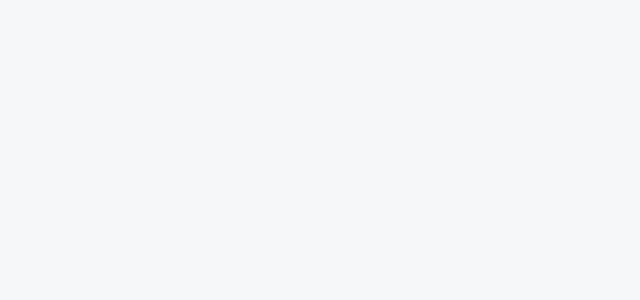
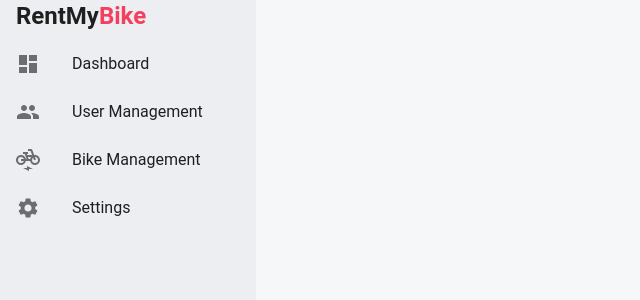
Before and after one commit to AbuBokorprog/bike-rental-service-client, a React (Vite) app: page /dashboard in a window 1280 px wide. Before the commit this address had no page. Shown: the top 300 px of the page, without its empty margins (0-640 px from the left). Built offline with nearby package versions, Linux system fonts and the light colour scheme.

Commit message:
dashboard 's sidebar created.

```diff
--- /dev/null
+++ b/src/component/dashboard/Sidebar.tsx
@@ -0,0 +1,227 @@
+import React from "react";
+import { useState } from "react";
+import {
+  Collapse,
+  Drawer,
+  IconButton,
+  List,
+  ListItem,
+  ListItemIcon,
+  ListItemText,
+} from "@mui/material";
+import {
+  Menu as MenuIcon,
+  Home as HomeIcon,
+  Dashboard as DashboardIcon,
+  Settings as SettingsIcon,
+  People as PeopleIcon,
+} from "@mui/icons-material";
+import ElectricBikeIcon from "@mui/icons-material/ElectricBike";
+import { AiOutlineClose } from "react-icons/ai";
+import { Link } from "react-router-dom";
+
+// const userItems = [
+//   { text: "Home", icon: <HomeIcon />, path: "/" },
+//   { text: "Dashboard", icon: <DashboardIcon />, path: "/dashboard" },
+//   {
+//     text: "User Management",
+//     icon: <PeopleIcon />,
+//     children: [
+//       { text: "All Users", icon: <PeopleIcon />, path: "/dashboard/users" },
+//       { text: "Roles", icon: <PeopleIcon />, path: "/dashboard/roles" },
+//     ],
+//   },
+//   { text: "Settings", icon: <SettingsIcon />, path: "/settings" },
+// ];
+
+const adminMenuItems = [
+  { text: "Dashboard", icon: <DashboardIcon />, path: "/dashboard/admin" },
+  {
+    text: "User Management",
+    icon: <PeopleIcon />,
+    children: [
+      {
+        text: "All Users",
+        icon: <PeopleIcon />,
+        path: "/dashboard/admin/users",
+      },
+      { text: "Roles", icon: <PeopleIcon />, path: "/dashboard/admin/roles" },
+    ],
+  },
+  {
+    text: "Bike Management",
+    icon: <ElectricBikeIcon />,
+    children: [
+      {
+        text: "All Bikes",
+        icon: <PeopleIcon />,
+        path: "/dashboard/admin/bikes",
+      },
+      {
+        text: "Add Bike",
+        icon: <PeopleIcon />,
+        path: "/dashboard/admin/add-user",
+      },
+    ],
+  },
+  { text: "Settings", icon: <SettingsIcon />, path: "/settings" },
+];
+
+export const Sidebar: React.FC = () => {
+  const [open, setOpen] = useState<boolean>(false);
+  const [parentItem, setParentItems] = useState();
+
+  const toggleSidebar = () => {
+    setOpen(!open);
+  };
+
+  const toggleSubMenu = (text: string) => {
+    setParentItems((prev) => ({ ...prev, [text]: !prev[text] }));
+  };
+
+  return (
+    <>
+      {/* Mobile View Menu Button */}
+      <div className="block lg:hidden bg-secondary-100 w-full">
+        <IconButton className="absolute left-4 z-50" onClick={toggleSidebar}>
+          <MenuIcon />
+        </IconButton>
+      </div>
+
+      {/* Drawer/Sidebar */}
+      <Drawer
+        anchor="left"
+        open={open}
+        onClose={toggleSidebar}
+        variant="temporary"
+        className="lg:hidden"
+        classes={{
+          paper: "w-64 bg-gray-900 text-white",
+        }}
+      >
+        <div className="flex items-center justify-between px-4 py-2">
+          <h1 className="text-xl font-bold">
+            {" "}
+            RentMy<span className="text-primary-500">Bike</span>
+          </h1>
+          <IconButton onClick={toggleSidebar}>
+            <AiOutlineClose className="text-white" />
+          </IconButton>
+        </div>
+        <List className="mt-4">
+          {adminMenuItems.map((item, index) => (
+            <div key={item.text}>
+              {!item.children ? (
+                <Link to={item.path}>
+                  <ListItem button key={index} className="hover:bg-gray-700">
+                    <ListItemIcon className="text-white">
+                      {item.icon}
+                    </ListItemIcon>
+                    <ListItemText primary={item.text} />
+                  </ListItem>
+                </Link>
+              ) : (
+                <div>
+                  <div
+                    onClick={() => toggleSubMenu(item.text)}
+                    className="menu-item"
+                  >
+                    <ListItem button key={index} className="hover:bg-gray-700">
+                      <ListItemIcon className="text-white">
+                        {item.icon}
+                      </ListItemIcon>
+                      <ListItemText primary={item.text} />
+                    </ListItem>
+                  </div>
+                  <Collapse
+                    in={parentItem && parentItem[item?.text]}
+                    timeout="auto"
+                    unmountOnExit
+                  >
+                    <div className="pl-4">
+                      {item.children.map((subItem, index) => (
+                        <Link to={subItem.path} key={index}>
+                          <ListItem
+                            button
+                            key={index}
+                            className="hover:bg-gray-700"
+                          >
+                            <ListItemIcon className="text-white">
+                              {subItem.icon}
+                            </ListItemIcon>
+                            <ListItemText primary={subItem.text} />
+                          </ListItem>
+                        </Link>
+                      ))}
+                    </div>
+                  </Collapse>
+                </div>
+              )}
+            </div>
+          ))}
+        </List>
+      </Drawer>
+
+      {/* Desktop Sidebar */}
+      <div className="hidden lg:flex bg-secondary-100 flex-col w-64 h-screen dark:bg-gray-900 dark:text-white fixed">
+        <div className="px-4">
+          <h1 className="text-2xl font-bold">
+            RentMy<span className="text-primary-500">Bike</span>
+          </h1>
+        </div>
+        <List className="mt-4">
+          {adminMenuItems.map((item, index) => (
+            <div key={item.text}>
+              {!item.children ? (
+                <Link to={item.path}>
+                  <ListItem button key={index} className="hover:bg-gray-700">
+                    <ListItemIcon className="text-white">
+                      {item.icon}
+                    </ListItemIcon>
+                    <ListItemText primary={item.text} />
+                  </ListItem>
+                </Link>
+              ) : (
+                <div>
+                  <div
+                    onClick={() => toggleSubMenu(item.text)}
+                    className="menu-item"
+                  >
+                    <ListItem button key={index} className="hover:bg-gray-700">
+                      <ListItemIcon className="text-white">
+                        {item.icon}
+                      </ListItemIcon>
+                      <ListItemText primary={item.text} />
+                    </ListItem>
+                  </div>
+                  <Collapse
+                    in={parentItem && parentItem[item?.text]}
+                    timeout="auto"
+                    unmountOnExit
+                  >
+                    <div className="pl-4">
+                      {item.children.map((subItem, index) => (
+                        <Link to={subItem.path} key={index}>
+                          <ListItem
+                            button
+                            key={index}
+                            className="hover:bg-gray-700"
+                          >
+                            <ListItemIcon className="text-white">
+                              {subItem.icon}
+                            </ListItemIcon>
+                            <ListItemText primary={subItem.text} />
+                          </ListItem>
+                        </Link>
+                      ))}
+                    </div>
+                  </Collapse>
+                </div>
+              )}
+            </div>
+          ))}
+        </List>
+      </div>
+    </>
+  );
+};
--- a/src/component/header-footer/Navbar.tsx
+++ b/src/component/header-footer/Navbar.tsx
@@ -1,5 +1,6 @@
 import React, { useState, useRef, useEffect } from "react";
 import MenuSidebar from "./MenuSidebar";
+import { Link } from "react-router-dom";
 
 const Navbar = () => {
   const [isOpenDashboard, setIsOpenDashboard] = useState(false);
@@ -29,12 +30,14 @@ const Navbar = () => {
     { name: "Contact", href: "#", current: false },
   ];
 
+  const secondaryItems = [{ name: "Dashboard", href: "/dashboard/admin" }];
+
   return (
     <div>
       <nav className="bg-white border-secondary-200 dark:bg-secondary-900 fixed top-0 right-0 left-0 z-50">
         <div className="container flex flex-wrap items-center justify-between mx-auto p-4">
-          <a
-            href="https://flowbite.com/"
+          <Link
+            to="https://flowbite.com/"
             className="flex items-center space-x-3 rtl:space-x-reverse"
           >
             <img
@@ -45,7 +48,7 @@ const Navbar = () => {
             <span className="self-center text-2xl font-semibold whitespace-nowrap dark:text-white">
               RentMyRide
             </span>
-          </a>
+          </Link>
 
           <div className="flex items-center md:order-2 space-x-3 md:space-x-0 rtl:space-x-reverse">
             <div className="relative" ref={dropdownRef}>
@@ -75,18 +78,16 @@ const Navbar = () => {
                     </span>
                   </div>
                   <ul className="py-2" aria-labelledby="user-menu-button">
-                    {["Dashboard", "Settings", "Earnings", "Sign out"].map(
-                      (item) => (
-                        <li key={item}>
-                          <a
-                            href="#"
-                            className="block px-4 py-2 text-sm text-secondary-700 hover:bg-secondary-100 dark:hover:bg-secondary-600 dark:text-secondary-200 dark:hover:text-white"
-                          >
-                            {item}
-                          </a>
-                        </li>
-                      )
-                    )}
+                    {secondaryItems.map((item, index) => (
+                      <li key={index}>
+                        <Link
+                          to={item.href}
+                          className="block px-4 py-2 text-sm text-secondary-700 hover:bg-secondary-100 dark:hover:bg-secondary-600 dark:text-secondary-200 dark:hover:text-white"
+                        >
+                          {item.name}
+                        </Link>
+                      </li>
+                    ))}
                   </ul>
                 </div>
               )}
@@ -121,8 +122,8 @@ const Navbar = () => {
             <ul className="flex flex-row font-medium p-0 space-x-8 rtl:space-x-reverse mt-0 border-0 bg-white dark:bg-secondary-900">
               {navItems.map((item) => (
                 <li key={item.name}>
-                  <a
-                    href={item.href}
+                  <Link
+                    to={item.href}
                     className={`block py-2 px-3 ${
                       item.current
                         ? "text-primary-700 dark:text-primary-500"
@@ -131,7 +132,7 @@ const Navbar = () => {
                     aria-current={item.current ? "page" : undefined}
                   >
                     {item.name}
-                  </a>
+                  </Link>
                 </li>
               ))}
             </ul>
--- /dev/null
+++ b/src/layout/dashboard/Dashboard.tsx
@@ -0,0 +1,18 @@
+import React from "react";
+import { Outlet } from "react-router-dom";
+import { Sidebar } from "../../component/dashboard/Sidebar";
+
+const Dashboard = () => {
+  return (
+    <div>
+      <Sidebar />
+
+      {/* Main Content */}
+      <div className="">
+        <Outlet />
+      </div>
+    </div>
+  );
+};
+
+export default Dashboard;
--- /dev/null
+++ b/src/pages/admin/AdminDashboard.tsx
@@ -0,0 +1,12 @@
+import React from "react";
+
+const AdminDashboard = () => {
+  return (
+    <div className="flex-1 p-8 ml-0 lg:ml-64">
+      <h1 className="text-2xl font-bold">Dashboard</h1>
+      <p className="mt-4">Welcome to your dashboard.</p>
+    </div>
+  );
+};
+
+export default AdminDashboard;
--- a/src/routes/Routes.tsx
+++ b/src/routes/Routes.tsx
@@ -7,6 +7,8 @@ import BikeDetails from "../pages/bikes/BikeDetails";
 import CategoriesBikes from "../pages/bikes/CategoriesBikes";
 import About from "../pages/About";
 import Playground from "../pages/Playground";
+import Dashboard from "../layout/dashboard/Dashboard";
+import AdminDashboard from "../pages/admin/AdminDashboard";
 
 export const router = createBrowserRouter([
   {
@@ -40,4 +42,15 @@ export const router = createBrowserRouter([
       },
     ],
   },
+  {
+    path: "/dashboard",
+    errorElement: <Error />,
+    element: <Dashboard />,
+    children: [
+      {
+        path: "admin",
+        element: <AdminDashboard />,
+      },
+    ],
+  },
 ]);
```
